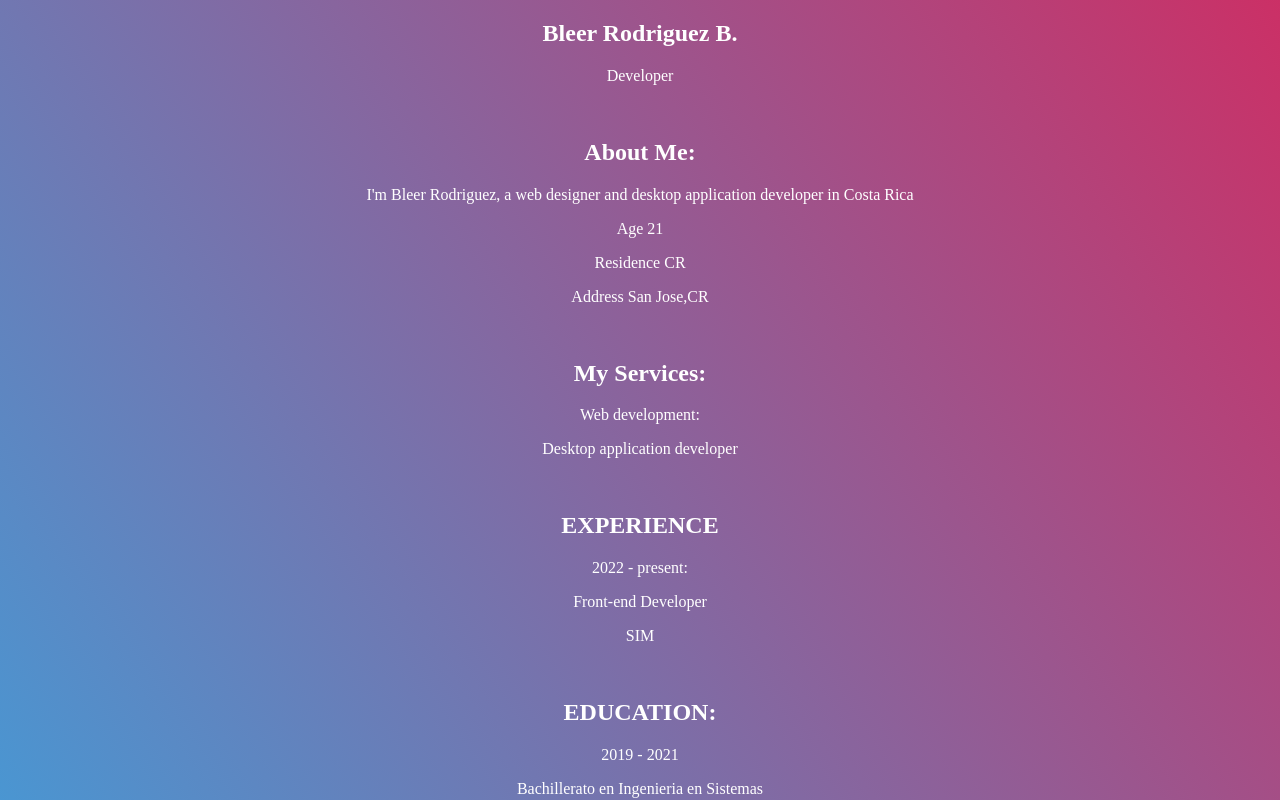
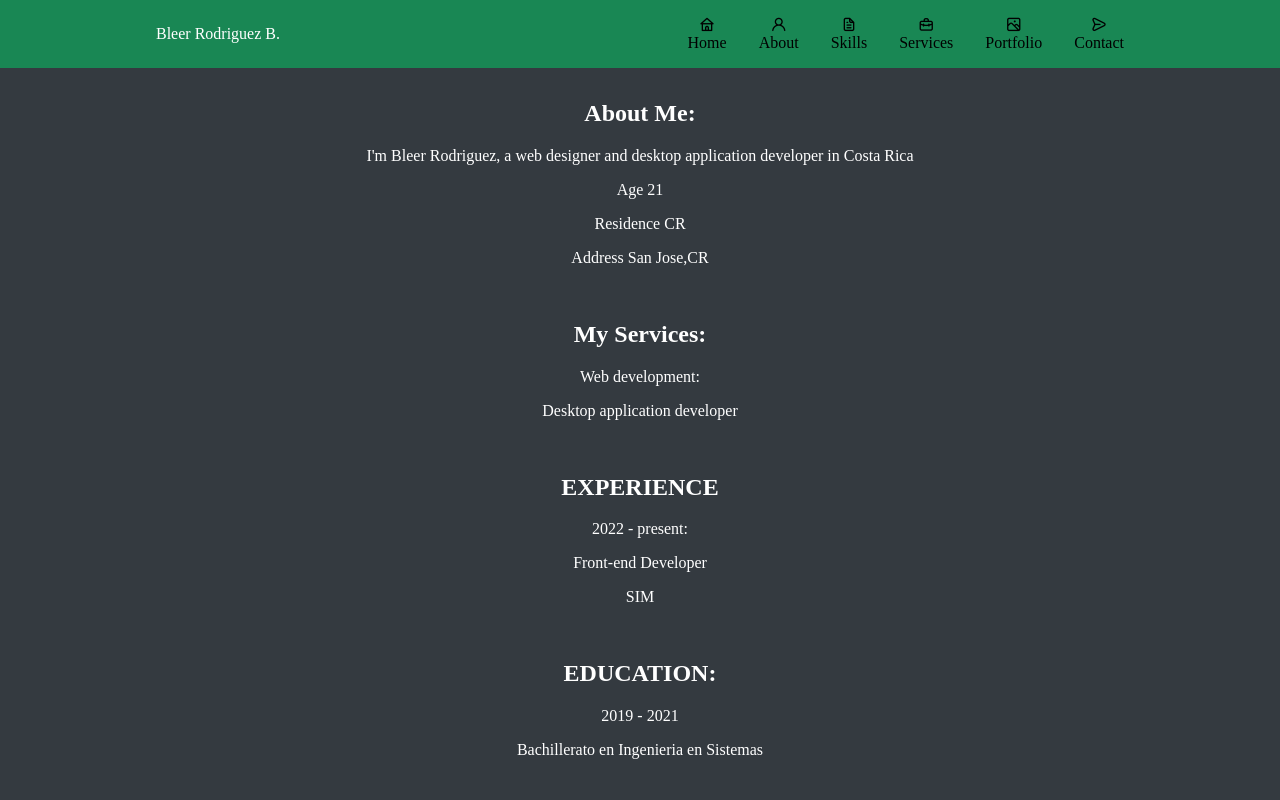
Before and after one commit to Bleer30/Portfolio, a React (Vite) app: page / in a window 1280 px wide. Shown: the top 800 px of the page. Built offline with nearby package versions, Linux system fonts and the light colour scheme.

Commit message:
update header

```diff
--- a/index.html
+++ b/index.html
@@ -4,7 +4,15 @@
     <meta charset="UTF-8" />
     <link rel="icon" type="image/svg+xml" href="/vite.svg" />
     <meta name="viewport" content="width=device-width, initial-scale=1.0" />
-    <title>Vite + React</title>
+    <link
+      href="https://unpkg.com/boxicons@2.1.4/css/boxicons.min.css"
+      rel="stylesheet"
+    />
+    <link
+      rel="stylesheet"
+      href="https://unicons.iconscout.com/release/v4.0.0/css/line.css"
+    />
+    <title>Portfolio Website</title>
   </head>
   <body>
     <div id="root"></div>
--- a/src/App.css
+++ b/src/App.css
@@ -1,16 +1,51 @@
 body {
-   background: #16BFFD;
-   background: -moz-linear-gradient(bottom left, #16BFFD 0%, #CB3066 100%);
-   background: -o-linear-gradient(bottom left, #16BFFD 0%, #CB3066 100%);
-   background: linear-gradient(to top right, #16BFFD 0%, #CB3066 100%);
+    background: #343a40;
 }
 
 h2 {
     text-align: center;
-    color: #fff;
+    color: white;
 }
 
 p {
     text-align: center;
-    color: #fff;
+    color: white;
 }
+
+button,
+input,
+textarea {
+    font-family: 30px;
+    font-size: 60px;
+}
+
+ul {
+    list-style: none;
+}
+
+a {
+    text-decoration: none;
+    color:black;
+}
+
+button{
+    cursor: pointer;
+    border: none;
+    outline: none;
+}
+
+img {
+    max-width: 100%;
+    height: auto;
+}
+
+.container {
+    max-width: 968px;
+    margin-left: auto;
+    margin-right: auto;
+}
+
+.button {
+    display: inline-block;
+    background-color: #fff;
+}
--- a/src/Header.jsx
+++ b/src/Header.jsx
@@ -1,9 +1,60 @@
+import React from 'react';
+import './header.css';
+
 const Header = () => {
   return (
-    <div>
-      <h2>Bleer Rodriguez B.</h2>
-      <p>Developer</p>
-    </div>
+    <header className="header">
+      <nav className="nav container">
+        <a href="index.html" className="nav__logo">
+          Bleer Rodriguez B.
+        </a>
+
+        <div className="nav__menu">
+          <ul className="nav__list grid">
+            <li className="nav__item">
+              <a href="#home" className="nav__link">
+                <i className="uil uil-home uil__icon"></i> Home
+              </a>
+            </li>
+
+            <li className="nav__item">
+              <a href="#about" className="nav__link">
+                <i className="uil uil-user uil__icon"></i> About
+              </a>
+            </li>
+
+            <li className="nav__item">
+              <a href="#skillis" className="nav__link">
+                <i className="uil uil-file-alt uil__icon"></i> Skills
+              </a>
+            </li>
+            <li className="nav__item">
+              <a href="#services" className="nav__link">
+                <i className="uil uil-briefcase-alt uil__icon"></i> Services
+              </a>
+            </li>
+
+            <li className="nav__item">
+              <a href="#portafolio" className="nav__link">
+                <i className="uil uil-scenery uil__icon"></i> Portfolio
+              </a>
+            </li>
+
+            <li className="nav__item">
+              <a href="#contact" className="nav__link">
+                <i className="uil uil-message uil__icon"></i> Contact
+              </a>
+            </li>
+          </ul>
+
+          <i className="uil uil-times nav-close"></i>
+        </div>
+
+        <div className="nav-toggle">
+          <i className="uil uil-apps"></i>
+        </div>
+      </nav>
+    </header>
   );
 };
 
--- /dev/null
+++ b/src/header.css
@@ -0,0 +1,39 @@
+.header {
+    width: 100%;
+    position: fixed;
+    top: 0;
+    left: 0;
+    z-index: 2;
+    background: #198754;
+}
+
+.nav {
+    height: calc(var(--header-height) + 1.5rem);
+    display: flex;
+    justify-content: space-between;
+    align-items: center;
+    column-gap: 1rem;
+}
+
+.nav__logo,
+.nav-toggle,
+.nav-close {
+    color: white;
+    font-weight: 100;
+}
+
+.nav__list {
+    display: flex;
+    column-gap: 2rem;
+}
+
+.nav__link {
+    display: flex;
+    flex-direction: column;
+    align-items: center;
+}
+
+.nav-close,
+.nav-toggle {
+    display: none;
+}
```
Also changed, not shown: src/Profile.jsx (+10 -4 lines).
